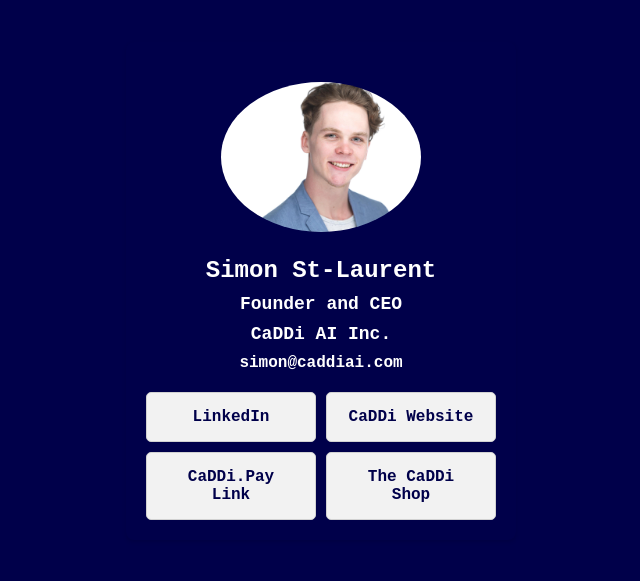
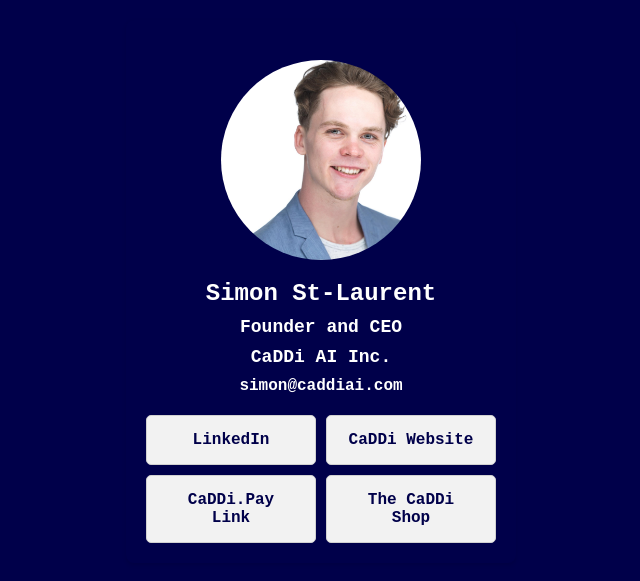
Before and after one commit to stlaurentsimon/my_professional_portfolio, a plain HTML site: page index.html in a window 1280 px wide. Shown: the part 109-690 px from the top of the page, without its empty margins (319-959 px from the left). Drawn offline with Linux system fonts and the light colour scheme.

Commit message:
Update index.html

```diff
--- a/index.html
+++ b/index.html
@@ -65,11 +65,17 @@
         .button:hover {
             background-color: #e1e1e1;
         }
-        img {
-            width: 100px; /* Adjusted size */
-            height: auto;
+        .img-container {
+            width: 100px;
+            height: 100px;
+            margin: 20px auto 0;
+            overflow: hidden;
             border-radius: 50%;
-            margin-top: 20px;
+        }
+        .img-container img {
+            width: 100%;
+            height: 100%;
+            object-fit: cover;
         }
         a {
             color: #00004A;
@@ -80,15 +86,18 @@
             text-decoration: underline;
         }
         @media (min-width: 768px) {
-            img {
-                width: 200px; /* Larger image on wider screens */
+            .img-container {
+                width: 200px;
+                height: 200px;
             }
         }
     </style>
 </head>
 <body>
 <div class="container">
-    <img src="d62f5a80-8c7f-4f33-83ec-a4eb92d4a1ac.jpg" alt="Simon">
+    <div class="img-container">
+        <img src="d62f5a80-8c7f-4f33-83ec-a4eb92d4a1ac.jpg" alt="Simon">
+    </div>
     <h1>Simon St-Laurent</h1>
     <div class="subtitle">Founder and CEO</div>
     <div class="subtitle">CaDDi AI Inc.</div>
```
